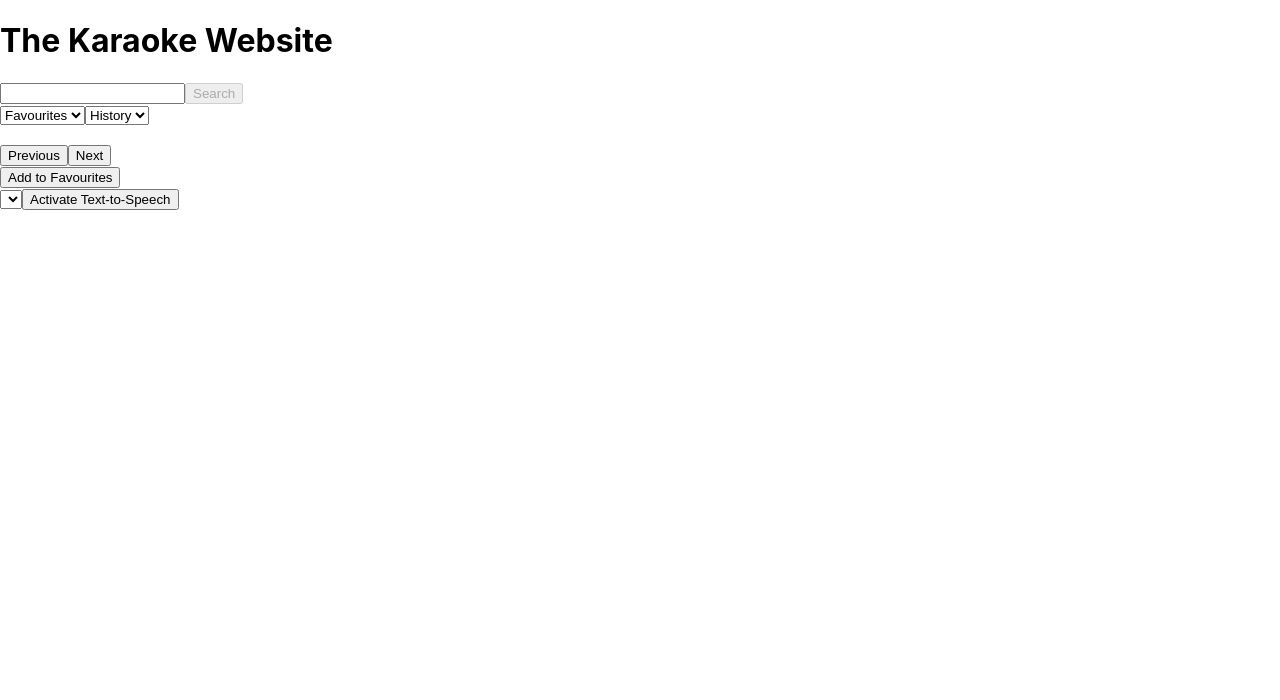
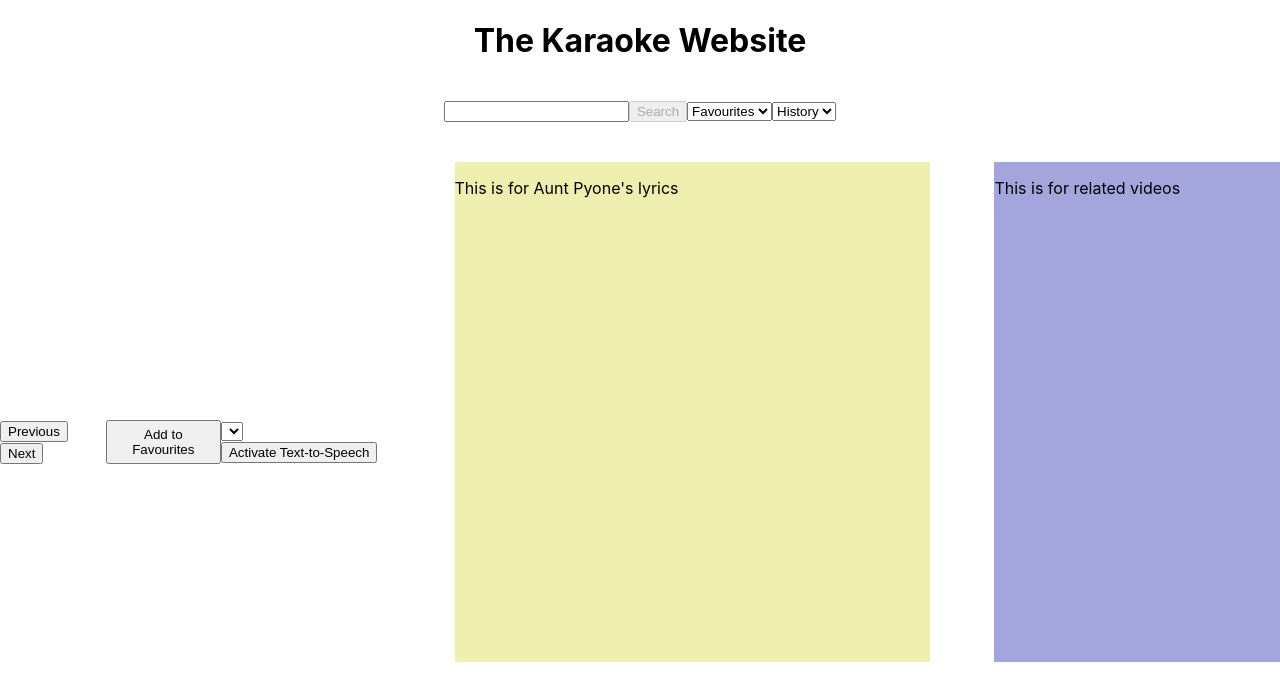
Before and after one commit to franpoh/groupproject1-karaoke, a React (Create React App) app in the folder project/: page / in a window 1280 px wide. Shown: the top 700 px of the page. Built offline with nearby package versions, Linux system fonts and the light colour scheme.

Commit message:
initial layout

```diff
--- /dev/null
+++ b/project/src/components/SearchLayout.css
@@ -0,0 +1,45 @@
+.webpage {
+    display: flex;
+    flex-flow: column wrap;
+    align-items: center;
+    row-gap: 5vh;
+}
+
+#header {
+    text-align: center;
+    margin-bottom: 0%;
+}
+
+.searchscreen {
+    display: flex;
+    column-gap: 5vw;
+}
+
+.playerbox {
+    display: flex;
+    flex-flow: column wrap;
+    margin: auto;
+    row-gap: 5vh;
+}
+
+.topnavbar {
+    display: flex;
+}
+
+.vidnavbar {
+    display: flex;
+}
+
+.lyricbox {
+    width: 500px;
+    height: 500px;
+    background-color: rgb(238, 238, 175);
+    margin: auto;
+}
+
+.relatedvids {
+    width: 300px;
+    height: 500px;
+    background-color: rgb(165, 165, 221);
+    margin: auto;
+}
--- a/project/src/components/SearchScreen.js
+++ b/project/src/components/SearchScreen.js
@@ -1,4 +1,5 @@
 import React from "react";
+import "./SearchLayout.css";
 
 import PrevNext from "./PrevNext.js";
 import updateList from "./list/UpdateList.js";
@@ -93,53 +94,61 @@ class SearchScreen extends React.Component {
         const { history } = this.state;
 
         return (
-            <div>
-                <h1>The Karaoke Website</h1>
-                <div className = "navbar">
+            <div className="webpage">
+                <h1 id="header">The Karaoke Website</h1>
+                <div className="topnavbar">
                     {/* Search Bar Input */}
                     <HandleInput
-                        input = {input}
-                        handleInputState = {this.handleInputState}
-                        searchState = {this.searchState}
+                        input={input}
+                        handleInputState={this.handleInputState}
+                        searchState={this.searchState}
                     />
                     {/* Favourites and History Dropdown Lists */}
                     <SelectList
-                        selectListState = {this.selectListState}
-                        favourites = {favourites}
-                        history = {history}
+                        selectListState={this.selectListState}
+                        favourites={favourites}
+                        history={history}
                     />
                 </div>
-                <div className = "videobox">
+                <div className="searchscreen">
+                    <div className="playerbox">
+                        <div className="videobox">
                             {/* YouTube Player */}
                             <Player
-                        list = {history}
-                        title = {searchTitle}
-                        url = {searchURL}
-                        addListState = {this.addListState}
+                                list={history}
+                                title={searchTitle}
+                                url={searchURL}
+                                addListState={this.addListState}
                             />
                             <h3>{searchTitle}</h3>
-                    <div>
+                        </div>
+                        <div className="vidnavbar">
                             {/* Previous and Next Buttons */}
                             <PrevNext
-                            prevNextState = {this.prevNextState}
-                            index = {searchIndex}
+                                prevNextState={this.prevNextState}
+                                index={searchIndex}
                             />
                             {/* Add to Favourites Button */}
                             <FavButton
-                            list = {favourites}
-                            title = {searchTitle}
-                            url = {searchURL}
-                            addListState = {this.addListState}
+                                list={favourites}
+                                title={searchTitle}
+                                url={searchURL}
+                                addListState={this.addListState}
                             />
-                    </div>
                             <div>
-                        <select className = "ttsconfig"></select>
-                        <button className = "tts">Activate Text-to-Speech</button>
+                                <select className="ttsconfig"></select>
+                                <button className="tts">Activate Text-to-Speech</button>
+                                {/* This is for G1's Text-to-Speech */}
                             </div>
                         </div>
-                <div className = "lyricbox"></div>
-                {/* This is for Aunt Pyone's lyrics */}
-                <div className = "relatedvids"></div>
+                    </div>
+                    <div className="lyricbox">
+                        <p>This is for Aunt Pyone's lyrics</p>
+                    </div>
+                    <div className="relatedvids">
+                        <p>This is for related videos</p>
+                    </div>
+                </div>
             </div>
         )
     }
```
Also changed, not shown: 1 other file (tests, documents, lock files or other folders). Lines whose indentation alone changed are shown as unchanged.
